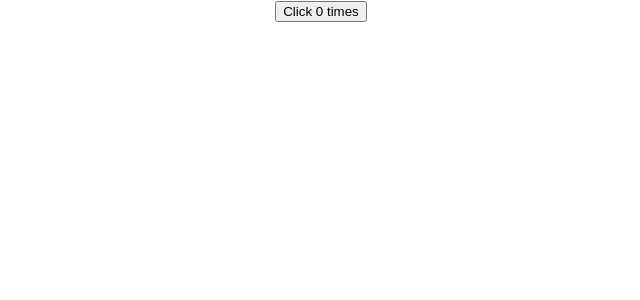
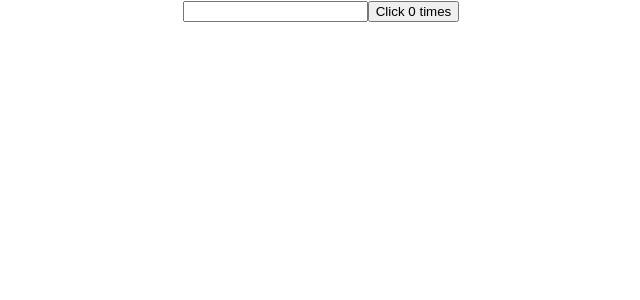
Before and after one commit to Mhdez221993/react-playground, a React (Create React App) app: page / in a window 1280 px wide. Shown: the top 300 px of the page, without its empty margins (319-959 px from the left). Built offline with nearby package versions, Linux system fonts and the light colour scheme.

Commit message:
Conditionally run effects on class components

```diff
--- a/src/App.js
+++ b/src/App.js
@@ -1,14 +1,15 @@
 import './App.css';
 import './components/appStyle.css';
 
-import HookCounterOne from './components/HookCounterOne';
+import ClassCounterOne from './components/ClassCounterOne';
 import React from 'react';
 
 class App extends React.Component {
   render() {
     return (
       <div className="App">
-        <HookCounterOne />
+        {/* <HookCounterOne /> */}
+        <ClassCounterOne />
       </div>
     );
   }
--- a/src/components/ClassCounterOne.js
+++ b/src/components/ClassCounterOne.js
@@ -5,7 +5,8 @@ class ClassCounterOne extends Component {
     super(props)
 
     this.state = {
-       count: 0
+       count: 0,
+       name: ''
     }
   }
 
@@ -13,13 +14,24 @@ class ClassCounterOne extends Component {
     document.title = `Cliked ${this.state.count} times`
   }
 
-  componentDidUpdate() {
-    document.title = `Cliked ${this.state.count} times`
+  componentDidUpdate(prevProps, prevState) {
+    if (prevState.count !== this.state.count) {
+      console.log('Updating document title');
+      document.title = `Cliked ${this.state.count} times`
+    }
   }
   render() {
     return (
       <div>
-        <button onClick={() => this.setState({ count: this.state.count + 1})}>Click {this.state.count} times</button>
+        <input
+          type="text"
+          value={this.state.name}
+          onChange={(e) => this.setState({ name: e.target.value})}
+        />
+
+        <button
+          onClick={() => this.setState({ count: this.state.count + 1})}
+        >Click {this.state.count} times</button>
       </div>
     );
   }
```
